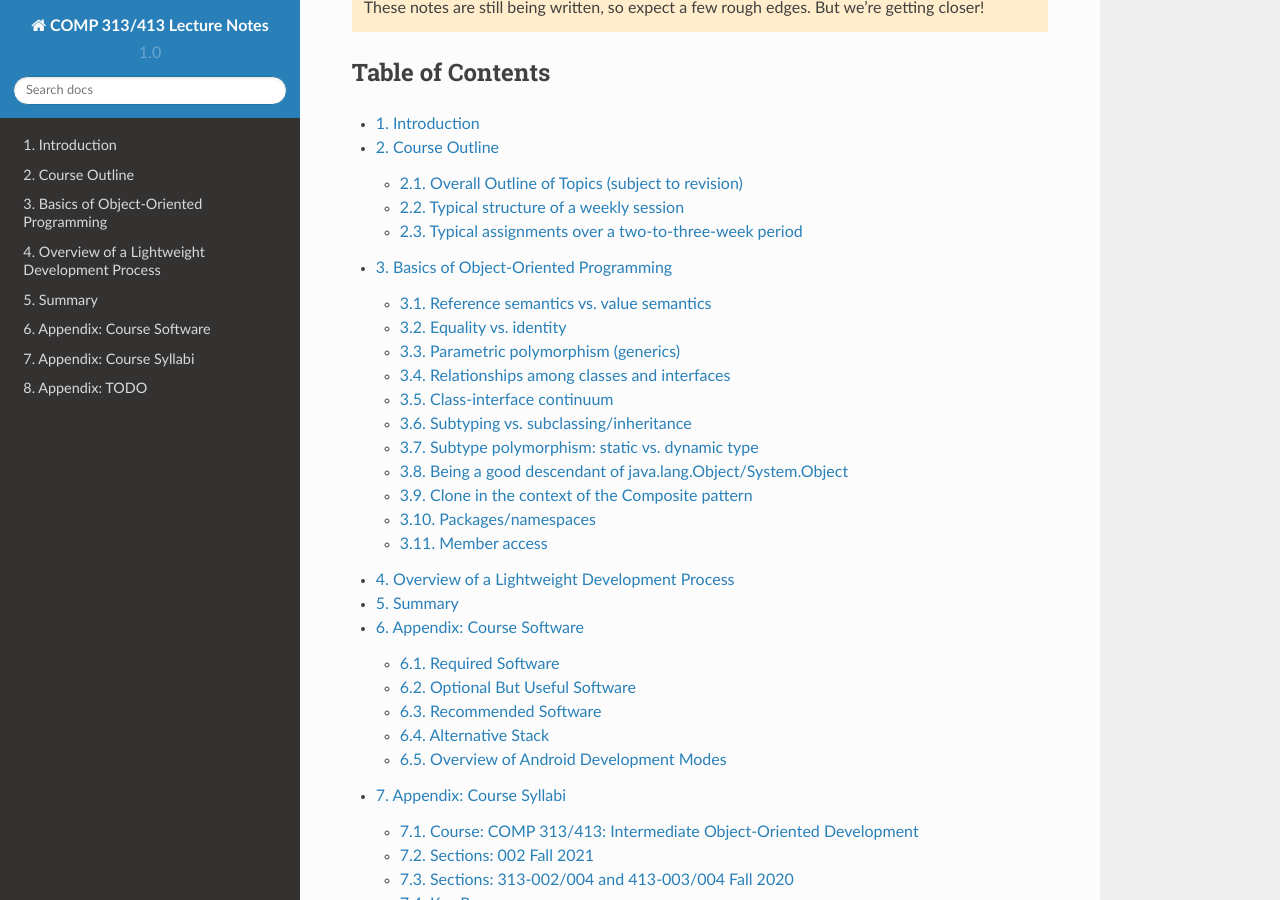
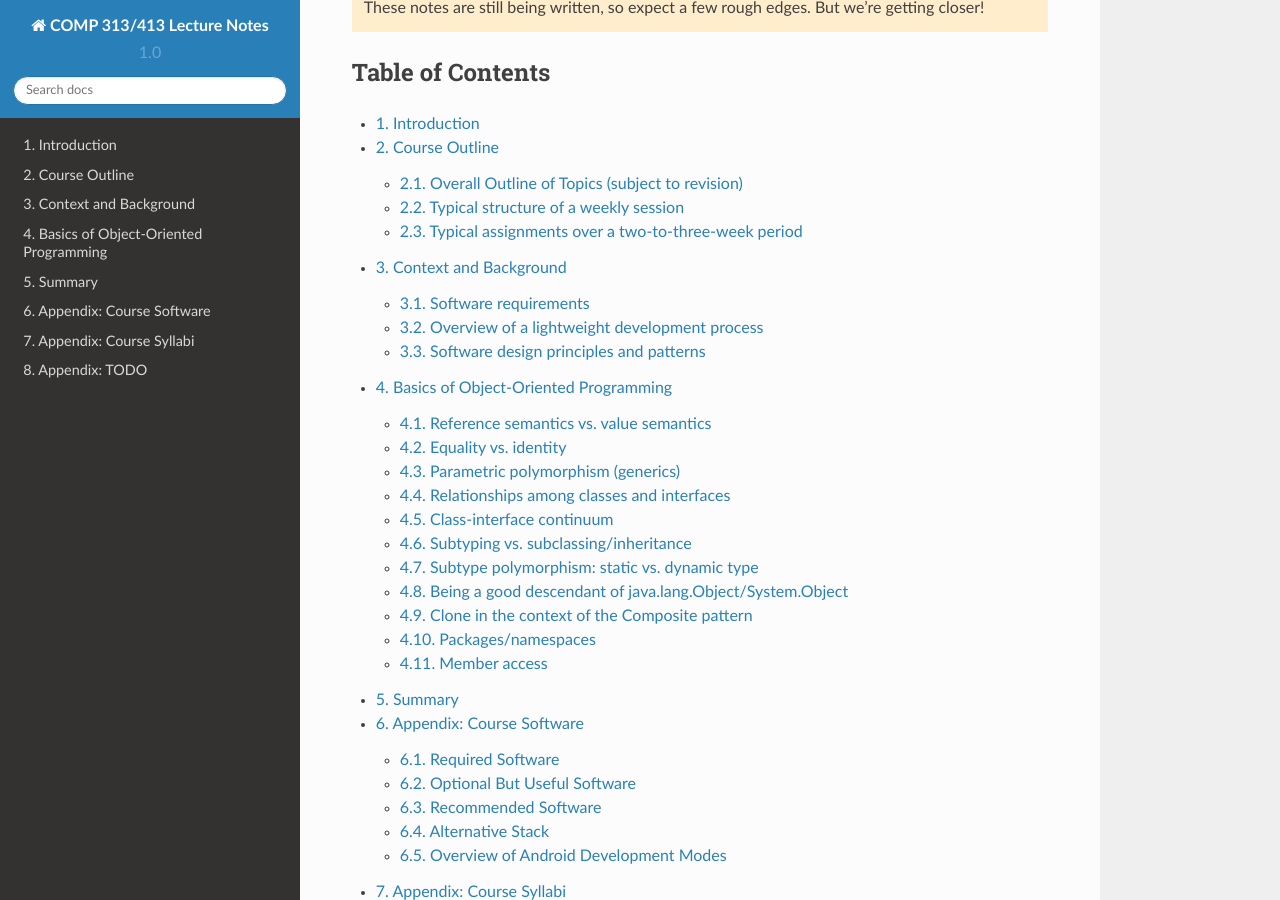
Before and after one commit to LoyolaChicagoBooks/lucoodevcourse, a Sphinx documentation site: the page built from source/index.rst, in a window 1280 px wide and 900 px high, scrolled down 338 px. Built offline with Sphinx 7.4.7 and the Read the Docs theme 2.0.0, drawn with Linux system fonts in a browser that asks for light colours; pages that are not in the unit, such as notebooks, are missing from menus; some of the changed lines change nothing that is shown.

Commit message:
fleshed out context/background chapter and moved up
Signed-off-by: Konstantin Läufer <klaeufer@gmail.com>

```diff
--- a/source/devprocess.rst
+++ b/source/devprocess.rst
@@ -1,9 +1,125 @@
-Overview of a Lightweight Development Process
-===============================================
+Context and Background
+----------------------
 
-A successful development process usually comprises these minimal
-elements:
+In this chapter, we establish a practical context and provide some background information for the study of object-oriented programming, patterns, and principles.
 
-- automated regression testing
-- refactoring
-- continuous integration
+
+Software requirements
+~~~~~~~~~~~~~~~~~~~~~
+
+In most cases, we develop software to provide some form of value:
+
+- learn a language, library, framework, platform, technique, or tool
+  (see also the `ThoughtWorks Technology Radar <https://www.thoughtworks.com/radar>`_)
+- solve a problem
+- produce an asset
+
+There is usually some tension among these three activities.
+
+The basic categories of requirements are
+
+- functional (FR)
+
+  - output as function of input: `y = f(x)`
+  - or some other description of observable behavior
+
+    - batch
+    - interactive/event-based
+
+- nonfunctional (NFR): additional properties of `f`, e.g.
+
+  - testability
+
+    - most important nonfunctional requirement
+    - allows testing whether functional requirements are met
+    - good architecture often happens as a side-effect (APPP pp. 36-38), such as separating I/O from core functionality
+
+  - performance
+  - scalability
+
+    - e.g. performance for large data sets: asymptotic order of complexity
+    - (big-Oh) in terms of input size n
+
+  - reliability
+  - maintainability
+  - static versus dynamic NFRs
+
+Several common questions and issues related to requirements arise:
+
+- *how do requirements relate to the project development lifecycle?*
+- *BUFD versus MVP*
+- *how do testing and refactoring relate to requirements?*
+
+The following figure by Kazman relates unit operations (high-level generalizations of refactorings) and software quality factors (nonfunctional requirements).
+
+.. figure:: images/KazmanQualityFactors.png
+
+
+Overview of a lightweight development process
+~~~~~~~~~~~~~~~~~~~~~~~~~~~~~~~~~~~~~~~~~~~~~
+
+A successful development process usually comprises these minimal elements:
+
+- `automated regression testing <https://martinfowler.com/bliki/SelfTestingCode.html>`_
+
+  - tests represent expectations of how the software should behave
+  - when expressed as code, these are
+
+    - fun to produce (like other coding)
+    - convenient to run frequently
+
+  - fix system-under-test (SUT) (not tests themselves) until tests pass
+
+  - retest every time
+
+    - a feature is added
+
+    - the code is refactored
+
+- `refactoring <https://www.refactoring.com/>`_
+
+  - improve the quality of the code without changing its behavior
+
+    - macro level: nonfunctional requirements (quality factors)
+
+    - micro level: `code smells <https://refactoring.guru/smells/smells>`_
+
+  - `catalog of refactorings <https://refactoring.com/catalog/>`_
+
+- `continuous integration <https://www.martinfowler.com/articles/continuousIntegration.html>`_
+
+The `process tree <https://github.com/lucproglangcourse/processtree-scala>`_ example illustrates continuous integration using various hosted services:
+
+- `Travis CI <https://travis-ci.org/LoyolaChicagoCode/processtree-scala>`_: continuous integration
+- `Codecov <https://codecov.io/gh/LoyolaChicagoCode/processtree-scala>`_: test coverage
+- `Codacy <https://www.codacy.com/app/laufer/processtree-scala>`_: automated code review
+- `IssueStats <http://issuestats.com/github/LoyolaChicagoCode/processtree-scala>`_ and `IsItMaintained <http://isitmaintained.com/project/LoyolaChicagoCode/processtree-scala>`_: stats on issues and pull requests
+
+The `click counter <https://github.com/LoyolaChicagoCode/clickcounter-android-java>`_ example includes additional hosted continuous integration and delivery targets suitable for mobile app development.
+
+
+
+
+Software design principles and patterns
+~~~~~~~~~~~~~~~~~~~~~~~~~~~~~~~~~~~~~~~
+
+The software development community has identified various principles intended to guide the design and development process, for example:
+
+- `DRY <http://en.wikipedia.org/wiki/Don%27t_repeat_yourself>`_ (don't repeat yourself)
+- `SoC <https://en.wikipedia.org/wiki/Separation_of_concerns>`_ (separation of concerns)
+- `SOLID <https://en.wikipedia.org/wiki/SOLID_(object-oriented_design)>`_
+
+The community has also developed a body of `design patterns <https://sourcemaking.com/design_patterns>`_ that represent reusable solutions to recurring problems. Some key design patterns we will rely on in this course include
+
+- Iterator
+- Strategy
+- Command
+- Composite
+- Decorator
+- Visitor
+- Abstract Factory
+- Observer
+
+We will study these topics throughout the course.
+
+.. note:: Language-specific design patterns are called *idioms*.
--- a/source/index.rst
+++ b/source/index.rst
@@ -20,8 +20,8 @@ Table of Contents
 
    intro
    outline
+   devprocess
    basicoop
-   devprocess
    summary
 
    resources
```
